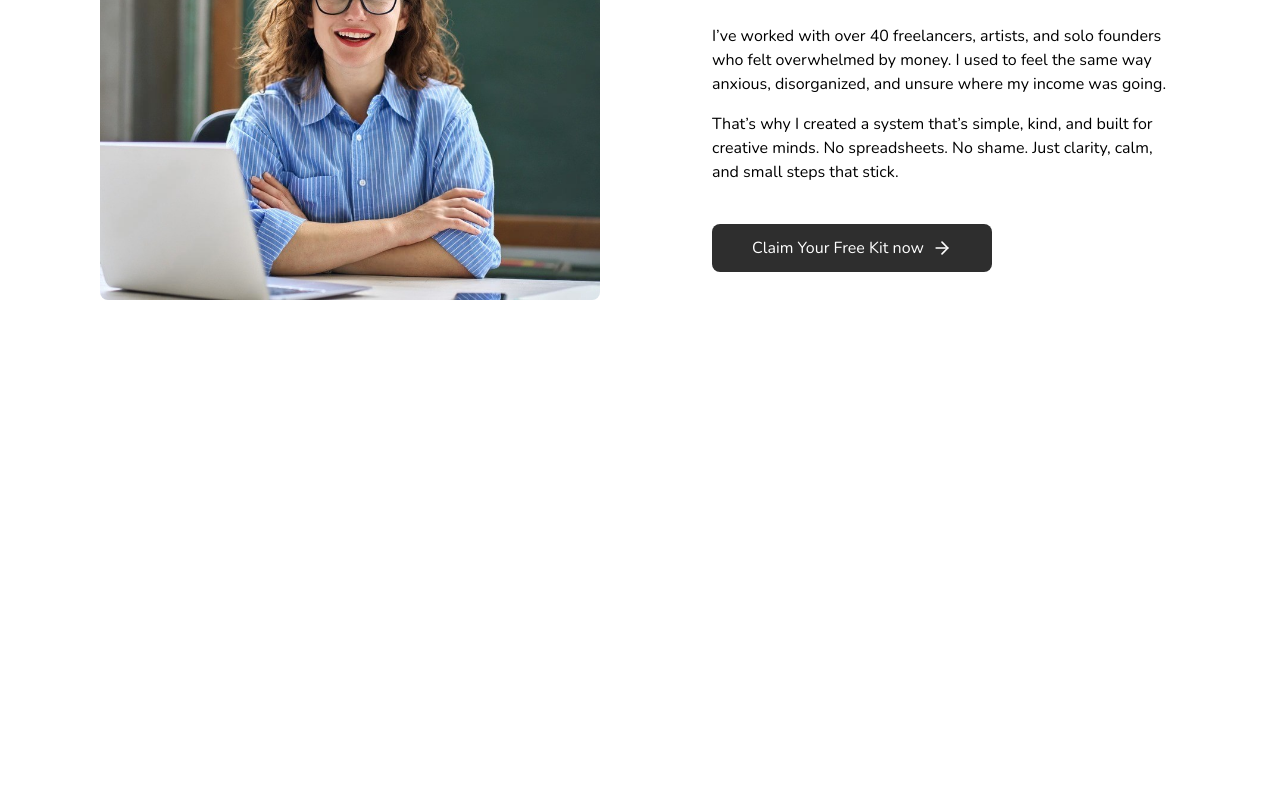
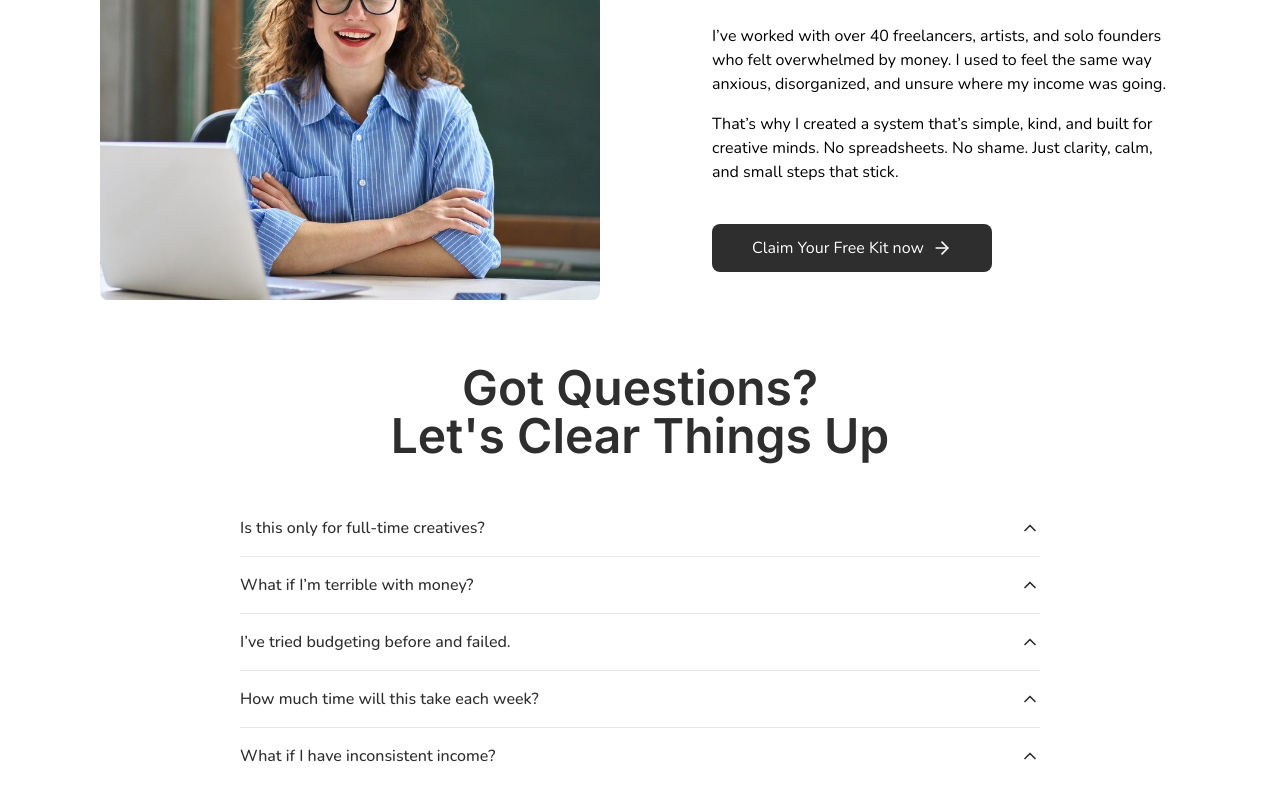
Before and after one commit to yamami-mohammed-monsif/samantha_green-finance_coach, a Next.js app: page / in a window 1280 px wide. Shown: the part 2972-3772 px from the top of the page. Before the commit the page ends 3336 px from the top, so only its background shows below. Built offline with nearby package versions, Linux system fonts and the light colour scheme.

Commit message:
created FAQ section

```diff
--- a/app/page.tsx
+++ b/app/page.tsx
@@ -4,6 +4,7 @@ import Problem from "@/components/sections/Problem";
 import Sollution from "@/components/sections/Sollution";
 import Testimonials from "@/components/sections/Testimonials";
 import About from "@/components/sections/About";
+import FAQs from "@/components/sections/FAQs";
 
 const page = () => {
   return (
@@ -38,6 +39,7 @@ const page = () => {
       <Sollution />
       <Testimonials />
       <About />
+      <FAQs />
     </>
   );
 };
--- /dev/null
+++ b/components/UI/FAQItem.tsx
@@ -0,0 +1,46 @@
+"use client";
+
+import { ChevronUp } from "lucide-react";
+import { motion, AnimatePresence } from "framer-motion";
+
+interface FAQItemProps {
+  question: string;
+  answer: string;
+  isOpen: boolean;
+  onToggle: () => void;
+}
+
+const FAQItem = ({ question, answer, isOpen, onToggle }: FAQItemProps) => {
+  return (
+    <div className="border-b border-gray-200 last:border-none">
+      <button
+        onClick={onToggle}
+        className="w-full flex items-center justify-between py-4 text-left hover:cursor-pointer"
+      >
+        <h3 className="text-gray-900 font-medium pr-4">{question}</h3>
+        <motion.div
+          animate={{ rotate: isOpen ? 180 : 0 }}
+          transition={{ duration: 0.2, ease: "easeInOut" }}
+          style={{ display: "flex", alignItems: "center" }}
+        >
+          <ChevronUp className="w-5 h-5 text-gray-900" />
+        </motion.div>
+      </button>
+      <AnimatePresence mode="sync">
+        {isOpen && (
+          <motion.div
+            initial={{ height: 0, opacity: 0 }}
+            animate={{ height: "auto", opacity: 1 }}
+            exit={{ height: 0, opacity: 0 }}
+            transition={{ duration: 0.2, ease: "easeInOut" }}
+            className="overflow-hidden"
+          >
+            <p className="pb-4 text-gray-800 text-sm">{answer}</p>
+          </motion.div>
+        )}
+      </AnimatePresence>
+    </div>
+  );
+};
+
+export default FAQItem;
--- /dev/null
+++ b/components/sections/FAQs.tsx
@@ -0,0 +1,38 @@
+"use client";
+
+import { useState } from "react";
+import Section from "../UI/Section";
+import FAQItem from "../UI/FAQItem";
+import { FAQData } from "@/constants";
+
+const FAQs = () => {
+  const [openId, setOpenId] = useState<number | null>(null);
+
+  const handleToggle = (id: number) => {
+    setOpenId((prev: number | null) => (prev === id ? null : id));
+  };
+
+  return (
+    <Section>
+      <div className="text-center mb-10">
+        <h2>
+          Got Questions?
+          <br /> Let's Clear Things Up
+        </h2>
+      </div>
+      <div className="max-w-[800px] mx-auto">
+        {FAQData.map((faq) => (
+          <FAQItem
+            key={faq.id}
+            question={faq.question}
+            answer={faq.answer}
+            isOpen={openId === faq.id}
+            onToggle={() => handleToggle(faq.id)}
+          />
+        ))}
+      </div>
+    </Section>
+  );
+};
+
+export default FAQs;
--- a/constants/index.ts
+++ b/constants/index.ts
@@ -66,3 +66,36 @@ export const PainPoints = [
     role: "Animator",
   },
 ];
+
+export const FAQData = [
+  {
+    id: 1,
+    question: "Is this only for full-time creatives?",
+    answer:
+      "Nope. Whether you freelance on weekends or run your own studio, this works for all creative incomes.",
+  },
+  {
+    id: 2,
+    question: "What if I’m terrible with money?",
+    answer:
+      "No problem! Our approach is different. We focus on understanding your unique financial habits and building a system that works for you, not against you. It's about progress, not perfection.",
+  },
+  {
+    id: 3,
+    question: "I’ve tried budgeting before and failed.",
+    answer:
+      "No problem! Our approach is different. We focus on understanding your unique financial habits and building a system that works for you, not against you. It's about progress, not perfection.",
+  },
+  {
+    id: 4,
+    question: "How much time will this take each week?",
+    answer:
+      "Most clients start feeling more in control within the first two weeks. You'll have clear visibility of your money flow and practical steps to follow. Full financial confidence typically develops within 2-3 months of consistent practice.",
+  },
+  {
+    id: 5,
+    question: "What if I have inconsistent income?",
+    answer:
+      "No problem! Our approach is designed to be flexible and adaptable. We'll work with you to create a system that accommodates your unique income patterns, ensuring you always have a clear view of your finances.",
+  },
+];
--- a/package.json
+++ b/package.json
@@ -10,7 +10,7 @@
   },
   "dependencies": {
     "lucide-react": "^0.525.0",
-    "motion": "^12.23.0",
+    "motion": "^12.23.6",
     "next": "15.3.4",
     "react": "^19.0.0",
     "react-dom": "^19.0.0",
```
Also changed, not shown: 1 other file (tests, documents, lock files or other folders).
